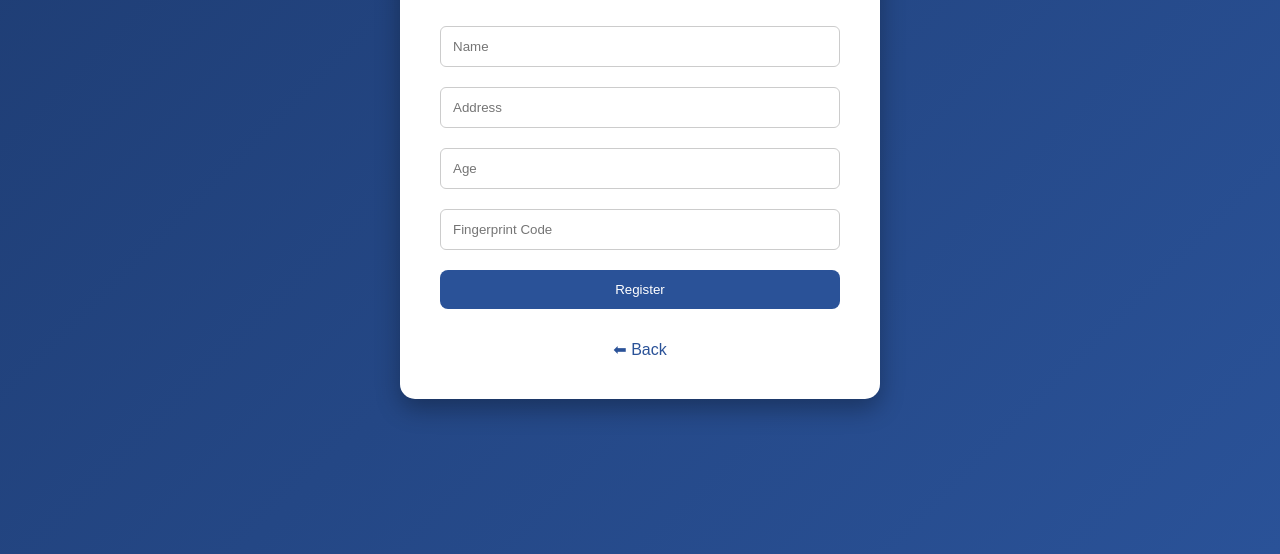
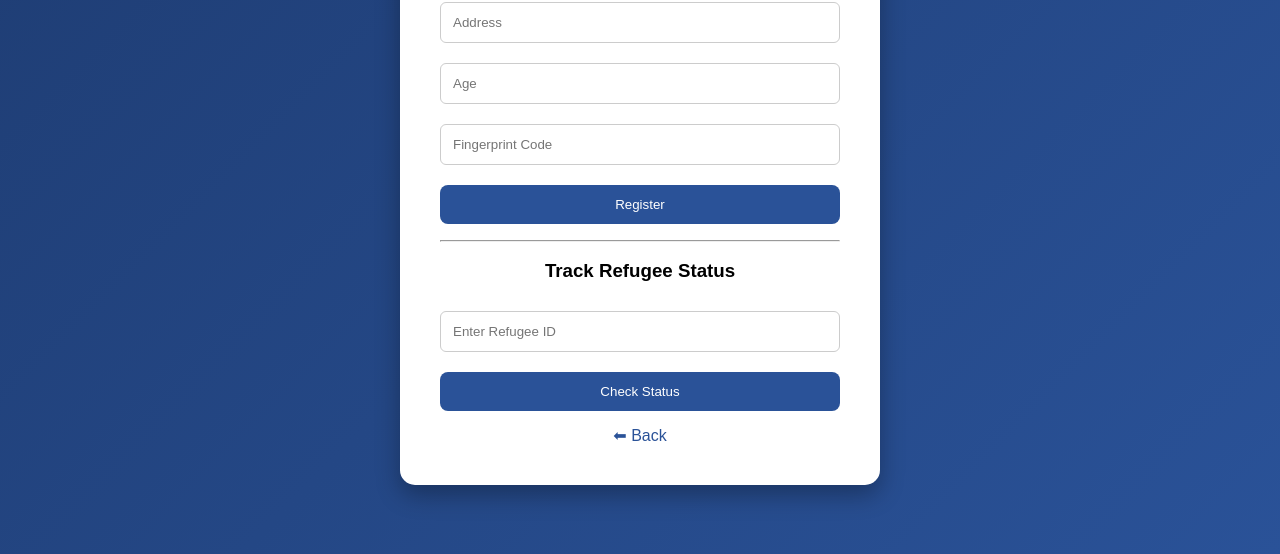
Before and after one commit to Emran-D551/refugee-management-system, a plain HTML site: page frontend/refugee.html in a window 1280 px wide. Shown: the part 246-800 px from the top of the page. Drawn offline with Linux system fonts and the light colour scheme.

Commit message:
Add refugee status tracking feature to HTML

```diff
--- a/frontend/refugee.html
+++ b/frontend/refugee.html
@@ -18,9 +18,27 @@
 <button onclick="register()">Register</button>
 
 <p id="result"></p>
+<div id="registrationResult"></div>
 
+
+
+
+<hr>
+
+<h3>Track Refugee Status</h3>
+
+<input
+type="number"
+id="trackId"
+placeholder="Enter Refugee ID"
+>
+
+<button onclick="trackStatus()">
+Check Status
+</button> <br>
+
+<div id="trackResult"></div>
 <a href="index.html">⬅ Back</a>
-
 </div>
 
 <script src="script.js"></script>
```
